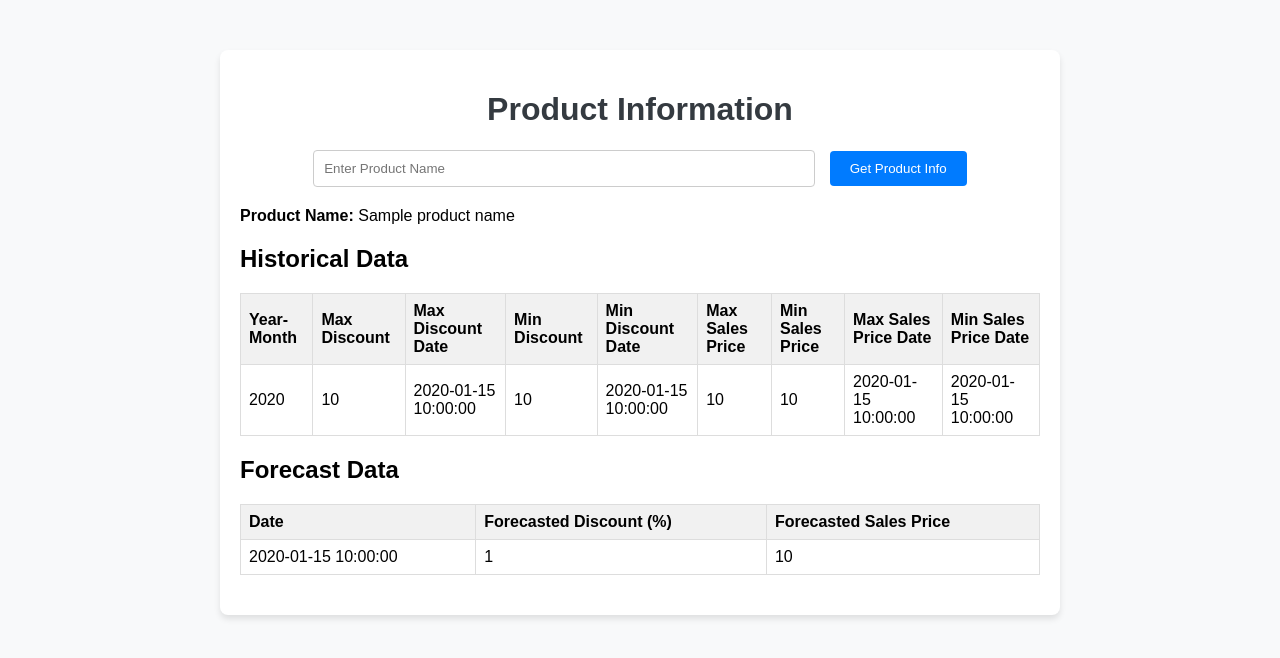
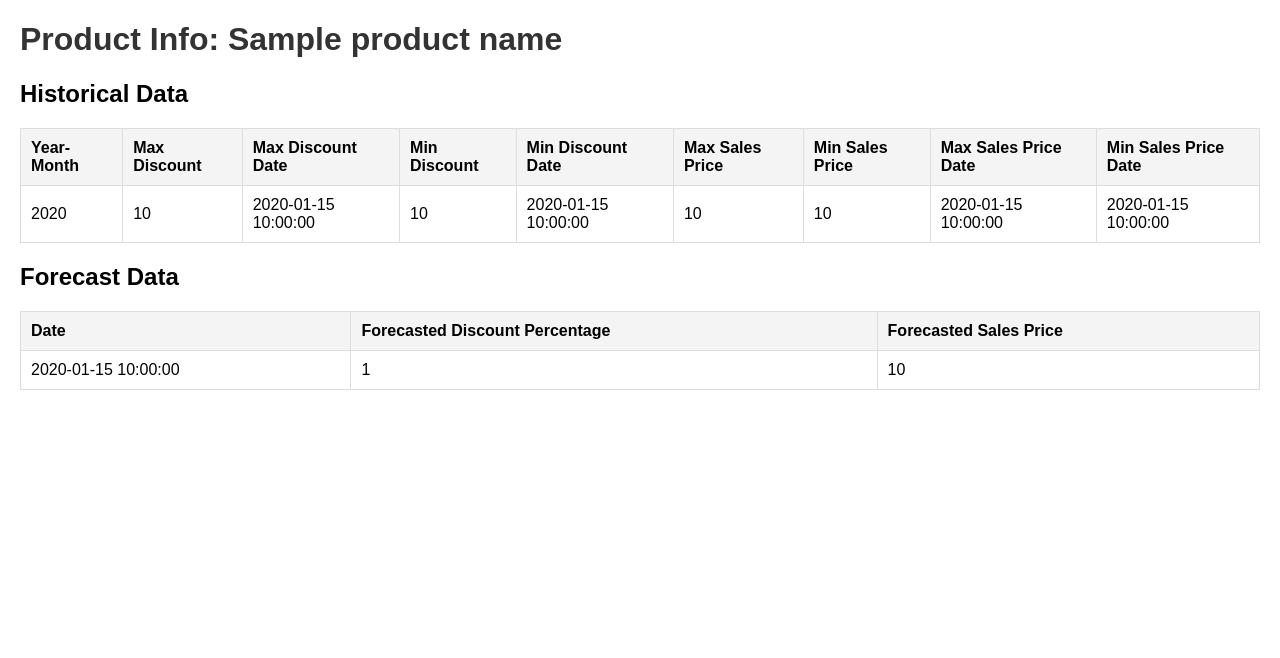
Before and after one commit to patilvrushali7/prices_forecasts, a Flask app: template templates/product_info.html in a window 1280 px wide. Shown: the top 658 px of the page. Run offline with Flask 3, Linux system fonts and the light colour scheme; the template is opened without the code that fills it: most values are stand-ins (such as "Sample title", 1, 10 or a date in 2020).

Commit message:
Update product_info.html

```diff
--- a/templates/product_info.html
+++ b/templates/product_info.html
@@ -7,77 +7,36 @@
     <style>
         body {
             font-family: Arial, sans-serif;
-            margin: 0;
-            padding: 0;
-            background-color: #f8f9fa;
-        }
-        .container {
-            max-width: 800px;
-            margin: 50px auto;
-            padding: 20px;
-            background: #ffffff;
-            border-radius: 8px;
-            box-shadow: 0 4px 6px rgba(0, 0, 0, 0.1);
+            margin: 20px;
         }
         h1 {
-            text-align: center;
-            color: #343a40;
-        }
-        form {
-            text-align: center;
-            margin-bottom: 20px;
-        }
-        input[type="text"] {
-            padding: 10px;
-            width: 60%;
-            margin-right: 10px;
-            border: 1px solid #ccc;
-            border-radius: 4px;
-        }
-        button {
-            padding: 10px 20px;
-            background-color: #007bff;
-            color: white;
-            border: none;
-            border-radius: 4px;
-            cursor: pointer;
-        }
-        button:hover {
-            background-color: #0056b3;
-        }
-        .message {
-            text-align: center;
-            color: #6c757d;
-            font-size: 1.2em;
+            color: #333;
         }
         table {
             width: 100%;
+            margin-top: 20px;
             border-collapse: collapse;
-            margin: 20px 0;
         }
-        table th, table td {
+        th, td {
+            padding: 10px;
+            text-align: left;
             border: 1px solid #ddd;
-            padding: 8px;
-            text-align: left;
         }
-        table th {
-            background-color: #f1f1f1;
-            font-weight: bold;
+        th {
+            background-color: #f4f4f4;
+        }
+        .error {
+            color: red;
         }
     </style>
 </head>
 <body>
-    <div class="container">
-        <h1>Product Information</h1>
+    <h1>Product Info: {{ product_name }}</h1>
 
-        <!-- Form for entering product name -->
-        <form action="/product_info" method="get">
-            <input type="text" name="product_name" placeholder="Enter Product Name" required>
-            <button type="submit">Get Product Info</button>
-        </form>
+    {% if error %}
+    <p class="error">Error: {{ error }}</p>
+    {% endif %}
 
-        {% if product_name %}
-            <p><strong>Product Name:</strong> {{ product_name }}</p>
     {% if historical_info %}
     <h2>Historical Data</h2>
     <table>
@@ -95,50 +54,47 @@
             </tr>
         </thead>
         <tbody>
-                        {% for entry in historical_info %}
+            {% for item in historical_info %}
             <tr>
-                            <td>{{ entry.year_month }}</td>
-                            <td>{{ entry.max_discount }}</td>
-                            <td>{{ entry.max_discount_date }}</td>
-                            <td>{{ entry.min_discount }}</td>
-                            <td>{{ entry.min_discount_date }}</td>
-                            <td>{{ entry.max_sales_price }}</td>
-                            <td>{{ entry.min_sales_price }}</td>
-                            <td>{{ entry.max_sales_price_date }}</td>
-                            <td>{{ entry.min_sales_price_date }}</td>
+                <td>{{ item.year_month }}</td>
+                <td>{{ item.max_discount }}</td>
+                <td>{{ item.max_discount_date }}</td>
+                <td>{{ item.min_discount }}</td>
+                <td>{{ item.min_discount_date }}</td>
+                <td>{{ item.max_sales_price }}</td>
+                <td>{{ item.min_sales_price }}</td>
+                <td>{{ item.max_sales_price_date }}</td>
+                <td>{{ item.min_sales_price_date }}</td>
             </tr>
             {% endfor %}
         </tbody>
     </table>
     {% else %}
-                <p class="message">No historical data available for this product.</p>
+    <p>No historical data found for this product.</p>
     {% endif %}
+
     {% if forecast_data %}
     <h2>Forecast Data</h2>
     <table>
         <thead>
             <tr>
                 <th>Date</th>
-                            <th>Forecasted Discount (%)</th>
+                <th>Forecasted Discount Percentage</th>
                 <th>Forecasted Sales Price</th>
             </tr>
         </thead>
         <tbody>
-                        {% for entry in forecast_data %}
+            {% for item in forecast_data %}
             <tr>
-                            <td>{{ entry.date }}</td>
-                            <td>{{ entry.forecasted_discount_percentage }}</td>
-                            <td>{{ entry.forecasted_sales_price }}</td>
+                <td>{{ item.date }}</td>
+                <td>{{ item.forecasted_discount_percentage }}</td>
+                <td>{{ item.forecasted_sales_price }}</td>
             </tr>
             {% endfor %}
         </tbody>
     </table>
     {% else %}
-                <p class="message">No forecast data available for this product.</p>
+    <p>No forecast data available for this product.</p>
     {% endif %}
-        {% else %}
-            <p class="message">No product selected. Please provide a valid product name.</p>
-        {% endif %}
-    </div>
 </body>
 </html>
```
Lines whose indentation alone changed are shown as unchanged.
